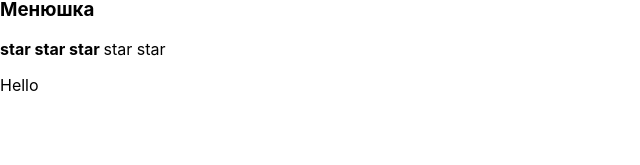
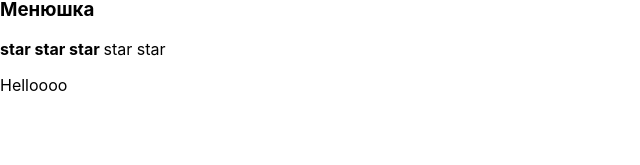
Before and after one commit to RomanKhamidov/cra-console-2-2, a React (Create React App) app: page / in a window 1280 px wide. Shown: the part 123-288 px from the top of the page, without its empty margins (0-640 px from the left). Built offline with nearby package versions, Linux system fonts and the light colour scheme.

Commit message:
Commit - 2

```diff
--- a/src/App.tsx
+++ b/src/App.tsx
@@ -10,7 +10,7 @@ function App() {
       This is APP component - 2
       <Accordion titleValue={"Менюшка"} collapsed={true}/>
       <Rating value={3}/>
-    <p> Hello </p>
+    <p> Helloooo </p>
     </div>
   );
 }
```
